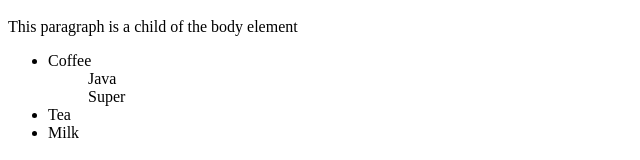
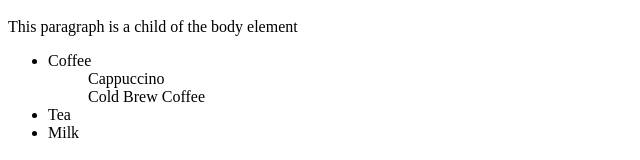
Before and after one commit to sougata18p/websiteone, a plain HTML site: page index.html in a window 1280 px wide. Shown: the part 270-430 px from the top of the page, without its empty margins (0-640 px from the left). Drawn offline with Linux system fonts and the light colour scheme.

Commit message:
Update index.html

```diff
--- a/index.html
+++ b/index.html
@@ -14,8 +14,8 @@
 
 	<ul>
 	  <li>Coffee
-	  	<ul>Java</ul>
-	  	<ul>Super</ul>
+	  	<ul>Cappuccino</ul>
+	  	<ul>Cold Brew Coffee</ul>
 	  </li>
 
 	  <li>Tea</li>
```
